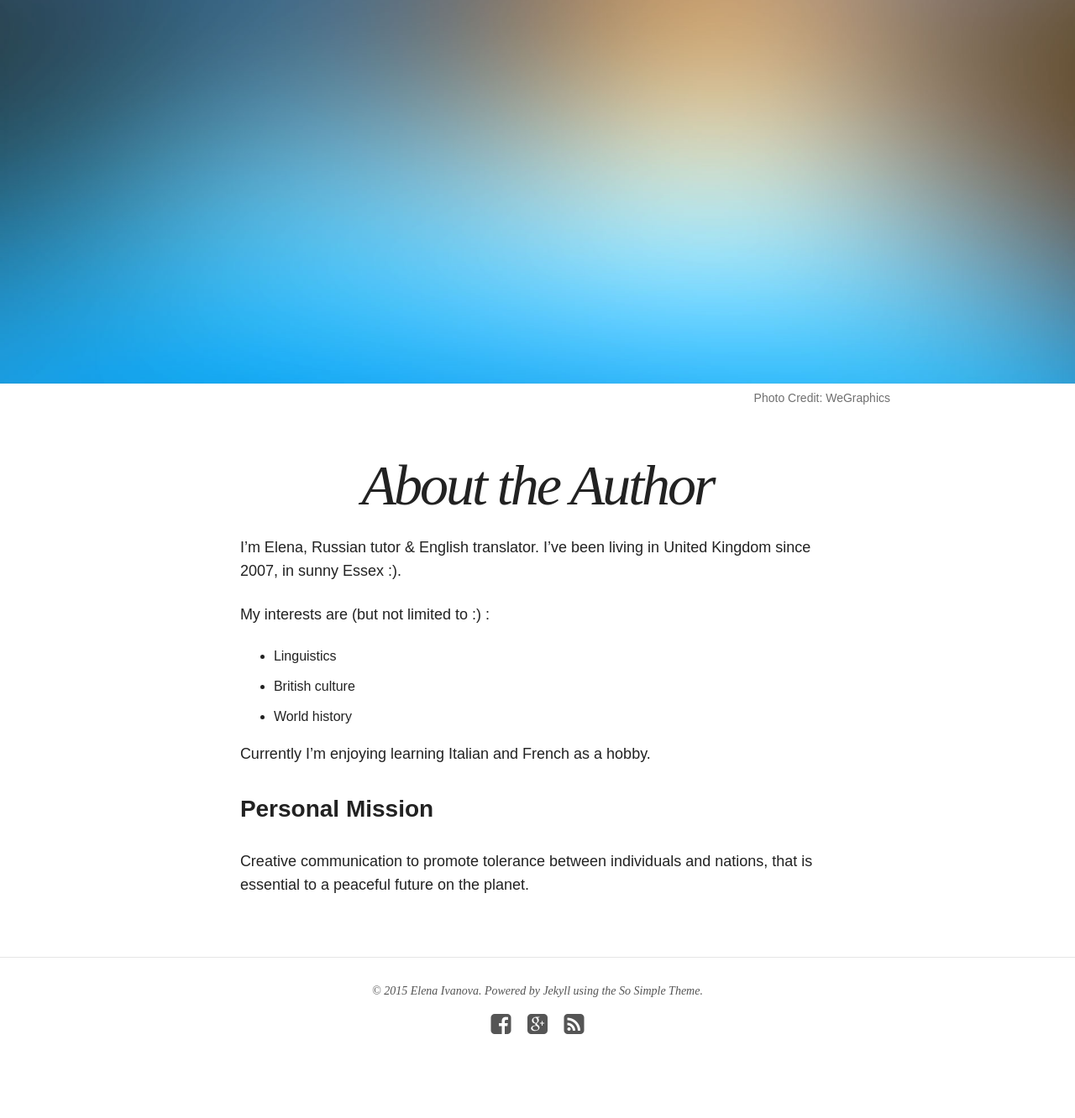
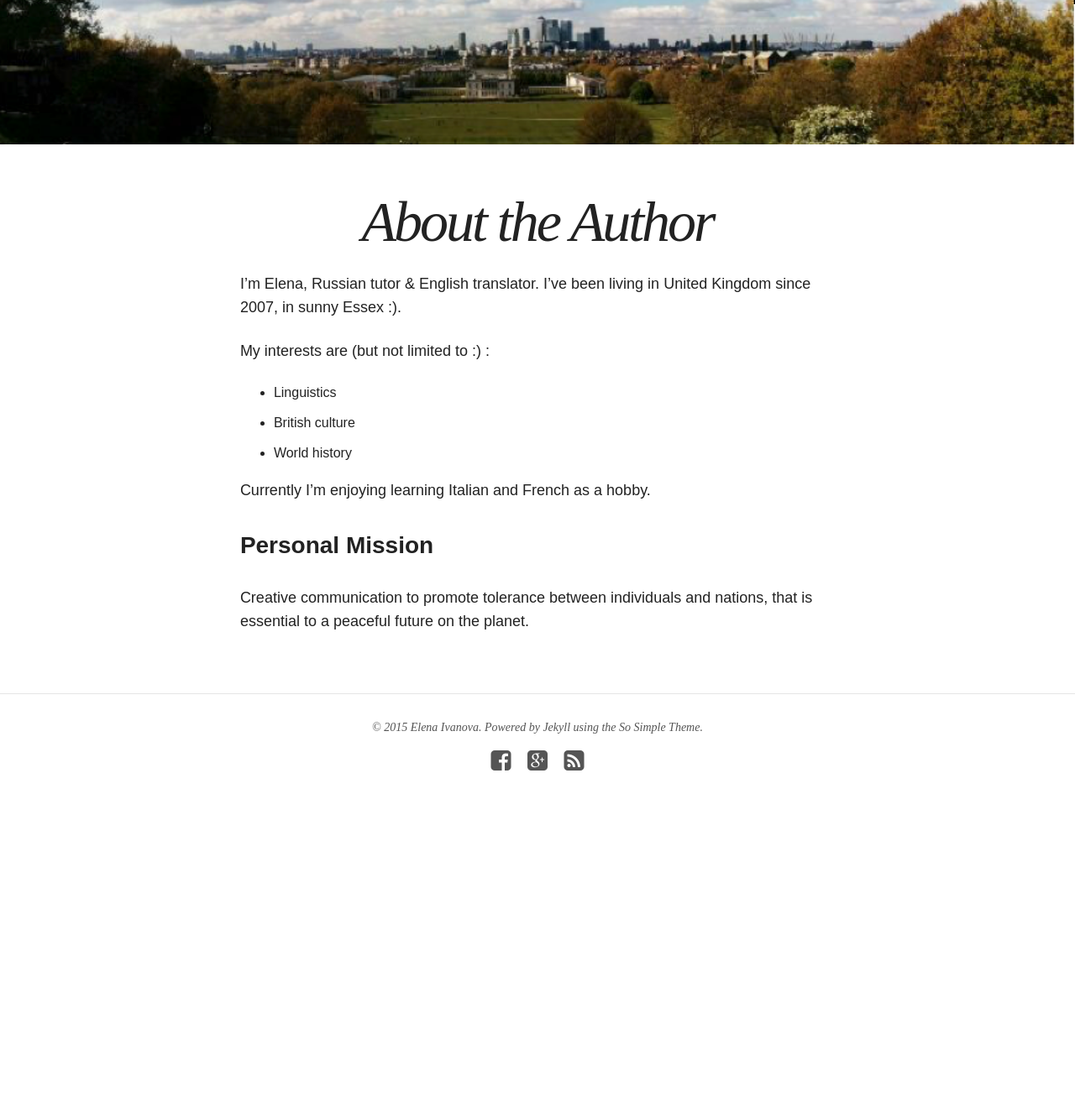
Before and after one commit to elenaivanovame/elenaivanovame.github.io, a Jekyll site: the page built from about/index.md, in a window 1280 px wide. Shown: the whole page at 84% size. Built offline with Jekyll 4.4.1, drawn with Linux system fonts in a browser that asks for light colours; nearby versions of some CDN libraries; after the commit the page ends 1018 px from its top, so only the background shows below that.

Commit message:
Use new panorama for about page

```diff
--- a/about/index.md
+++ b/about/index.md
@@ -4,9 +4,7 @@ title: About the Author
 excerpt: ""
 modified: 2015-06-22T22:01:00.564948+01:00
 image:
-  feature: so-simple-sample-image-4.jpg
-  credit: WeGraphics
-  creditlink: http://wegraphics.net/downloads/free-ultimate-blurred-background-pack/
+  feature: greenwich-pano.png
 ---
 
 I'm Elena, Russian tutor & English translator. I've been living in United Kingdom since 2007, in sunny Essex :).
```
Also changed, not shown: images/greenwich-pano.png (added).
